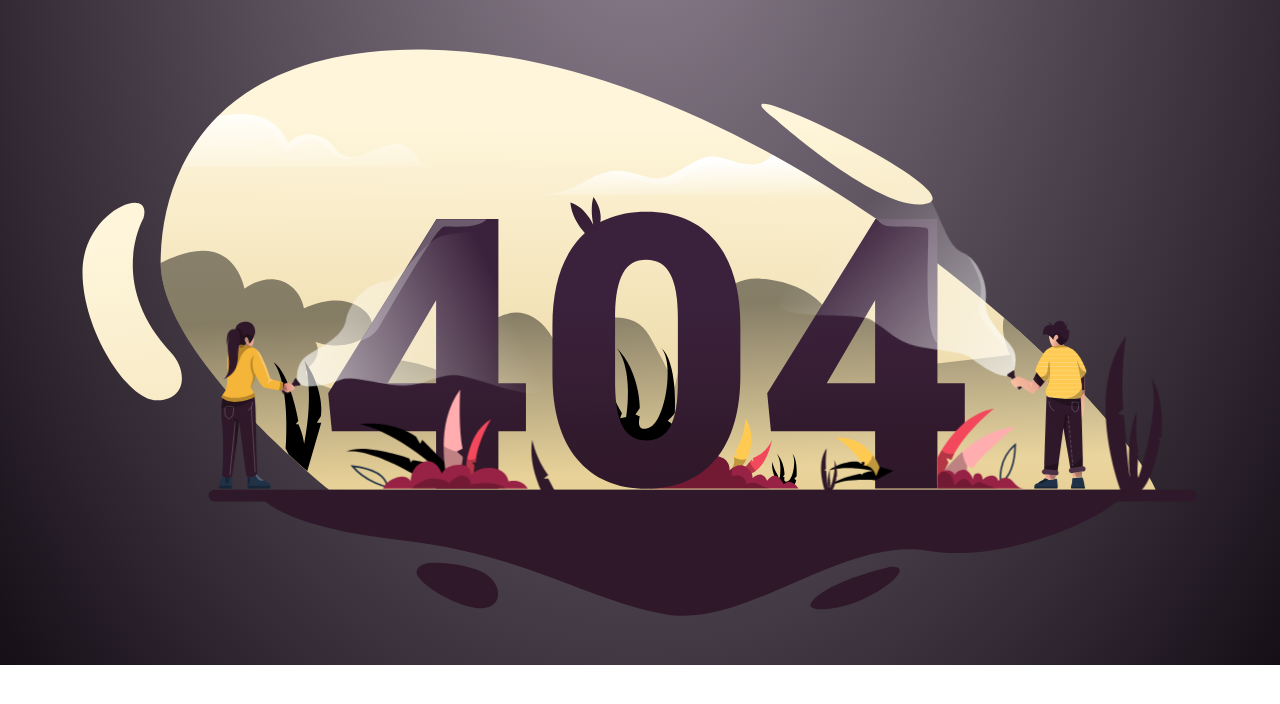
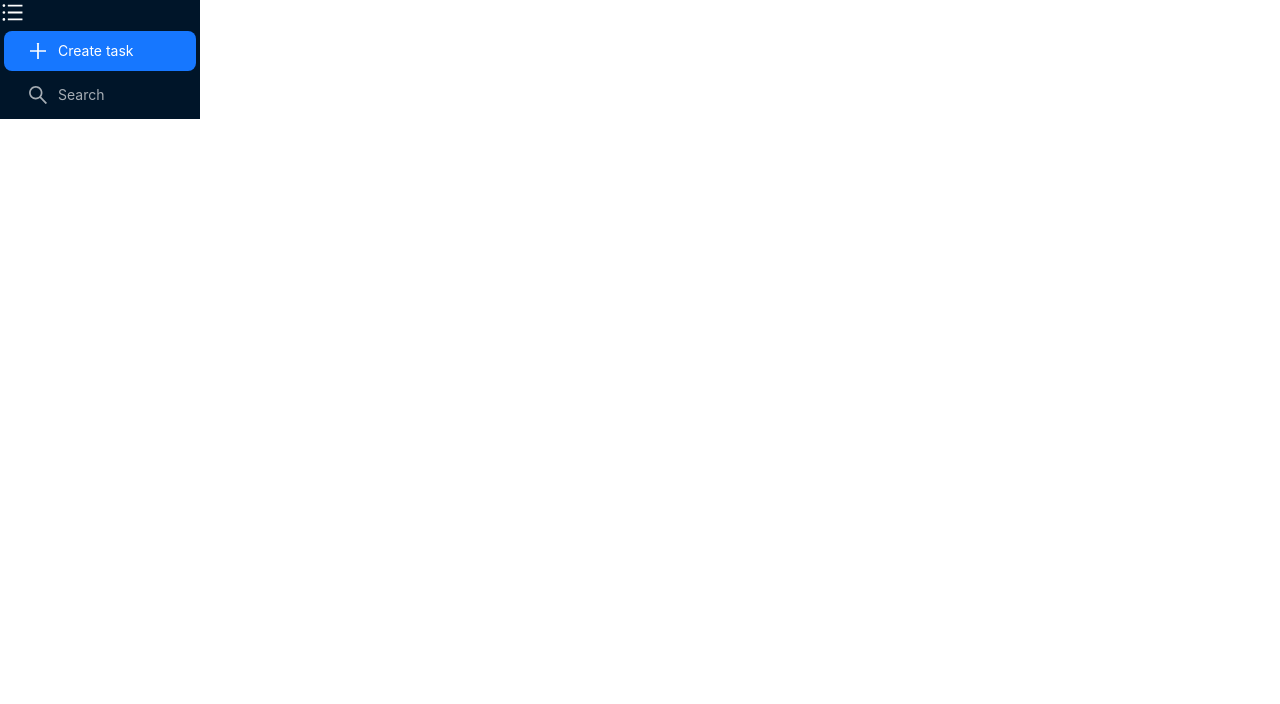
Before and after one commit to Sc1l3nt/Nh-m-14---Jira, a React (Create React App) app: page / in a window 1280 px wide. Shown: the top 704 px of the page. Built offline with nearby package versions, Linux system fonts and the light colour scheme.

Commit message:
create sidebar

```diff
--- a/package.json
+++ b/package.json
@@ -3,6 +3,7 @@
   "version": "0.1.0",
   "private": true,
   "dependencies": {
+    "@ant-design/icons": "^5.0.0",
     "@reduxjs/toolkit": "^1.9.1",
     "@testing-library/jest-dom": "^5.16.5",
     "@testing-library/react": "^13.4.0",
--- /dev/null
+++ b/src/Components/SideBar/SideBar.tsx
@@ -0,0 +1,49 @@
+import { BarsOutlined } from "@ant-design/icons";
+import { PlusOutlined, SearchOutlined } from "@ant-design/icons/lib/icons";
+import { Menu } from "antd";
+import Sider from "antd/es/layout/Sider";
+import React, { useState } from "react";
+
+type Props = {};
+
+const SideBar = (props: Props) => {
+  const [isCollapsed, setIsCollapsed] = useState(false);
+  return (
+    <Sider
+      trigger={null}
+      collapsible
+      collapsed={isCollapsed}
+      style={{ height: "100%" }}
+    >
+      <div
+        className="text-right pr-2"
+        onClick={() => setIsCollapsed(!isCollapsed)}
+      >
+        <BarsOutlined
+          style={{ cursor: "pointer", color: "#fff", fontSize: 25 }}
+        />
+      </div>
+
+      <Menu theme="dark" mode="inline" defaultSelectedKeys={["1"]}>
+        <Menu.Item
+          key="1"
+          icon={<PlusOutlined style={{ fontSize: 20 }} />}
+          onClick={() => {
+            // dispatch({
+            //   type: "OPEN_FORM_CREATE_TASK",
+            //   Component: <FormCreateTask />,
+            //   title: "Create task",
+            // });
+          }}
+        >
+          <span className="mb-2">Create task</span>
+        </Menu.Item>
+        <Menu.Item key="2" icon={<SearchOutlined style={{ fontSize: 20 }} />}>
+          Search
+        </Menu.Item>
+      </Menu>
+    </Sider>
+  );
+};
+
+export default SideBar;
--- a/src/Pages/PageNotFound/PageNotFound.tsx
+++ b/src/Pages/PageNotFound/PageNotFound.tsx
@@ -6,7 +6,7 @@ type Props = {};
 const PageNotFound = (props: Props) => {
   return (
     <div className="container-page-not-found">
-      <a target="_blank" href="https://codepen.io/uiswarup/full/wvjZgar">
+      <a href="https://codepen.io/uiswarup/full/wvjZgar">
         <div className="container">
           <div className="row">
             <div className="col-sm-12 col-md-12 mt-5 mb-5">
--- a/src/index.tsx
+++ b/src/index.tsx
@@ -1,12 +1,12 @@
 import React from "react";
 import ReactDOM from "react-dom/client";
-import PageNoteFound from "./Pages/PageNotFound/PageNotFound";
+import SideBar from "./Components/SideBar/SideBar";
 
 const root = ReactDOM.createRoot(
   document.getElementById("root") as HTMLElement
 );
 root.render(
   <div>
-    <PageNoteFound />
+    <SideBar />
   </div>
 );
```
Also changed, not shown: src/Pages/Project/Project.tsx (added, +9 -0 lines), src/Redux/configStore.tsx (+4 -6 lines), 1 other file (tests, documents, lock files or other folders).
